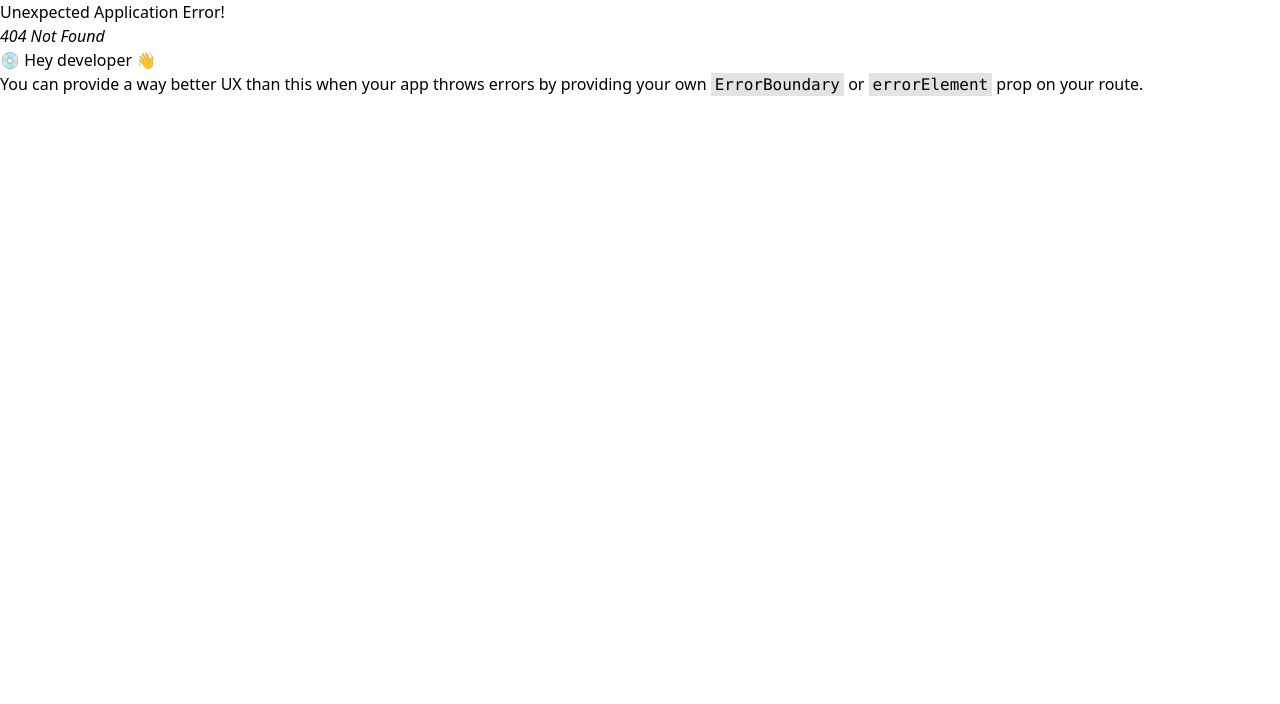
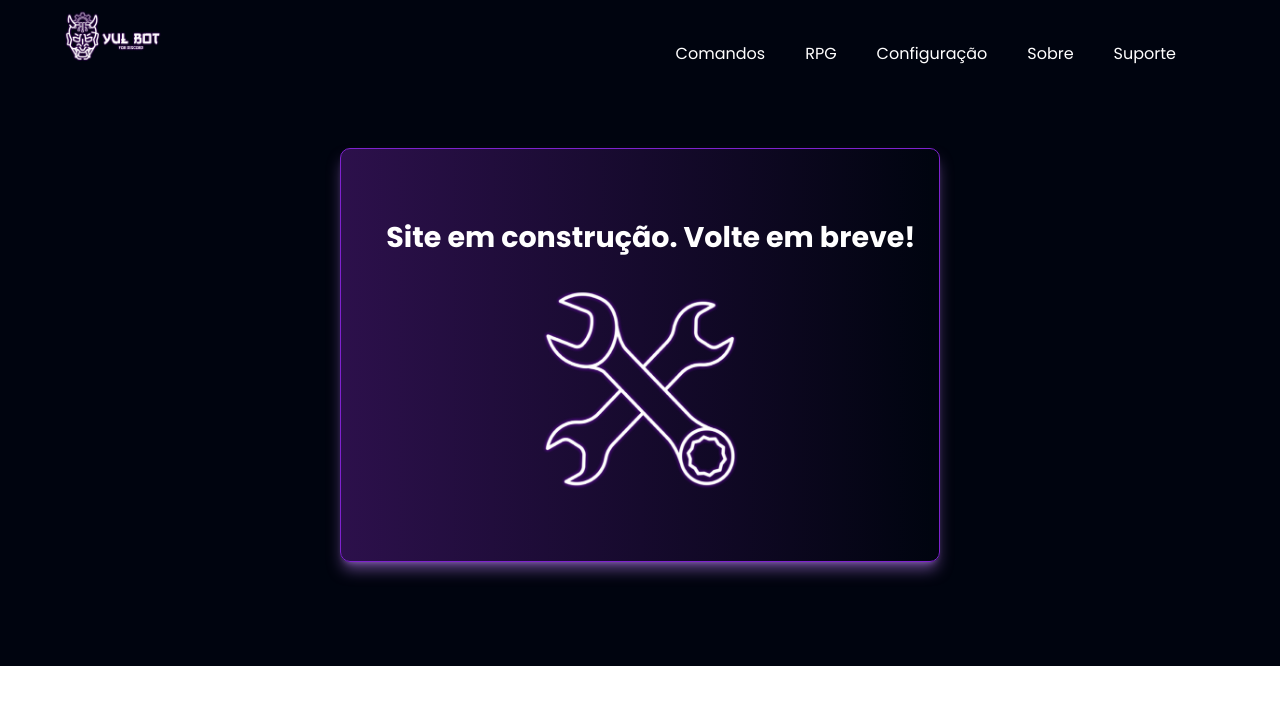
Before and after one commit to Enzzzzz/YulbotSite, a React (Vite) app: page /rpg in a window 1280 px wide. Before the commit this address had no page. Shown: the top 704 px of the page. Built offline with nearby package versions, Linux system fonts and the light colour scheme.

Commit message:
RPG Page

```diff
--- a/src/constants/index.js
+++ b/src/constants/index.js
@@ -2,6 +2,10 @@ export const navLinks = [
   {
     id: "comandos",
     title: "Comandos",
+  },
+  {
+    id: "rpg",
+    title: "RPG",
   },
   {
     id: "config",
--- a/src/main.jsx
+++ b/src/main.jsx
@@ -7,6 +7,7 @@ import Sobre from './routes/Sobre'
 import Suporte from './routes/Suporte'
 import Home from './routes/Home'
 import './index.css'
+import RPG from './routes/RPG'
 
 
 const router = createBrowserRouter([
@@ -33,6 +34,10 @@ const router = createBrowserRouter([
   {
     path: '/suporte',
     element: <Suporte />
+  },
+  {
+    path: '/rpg',
+    element: <RPG />
   }
 ]);
 
--- /dev/null
+++ b/src/routes/RPG.jsx
@@ -0,0 +1,20 @@
+import React from "react";
+import Soon from "../components/Soon";
+import Navbar from "../Layout/Navbar";
+
+function RPG() {
+  return (
+    <div className={`bg-primary w-full overflow-hidden'`}>
+      <div className={`sm:px-16 px-6 flex justify-center items-center`}>
+        <div className={`xl:max-w-[1280px] w-full`}>
+          <Navbar />
+        </div>
+      </div>
+      <div>
+        <Soon />
+      </div>
+    </div>
+  );
+}
+
+export default RPG;
```
